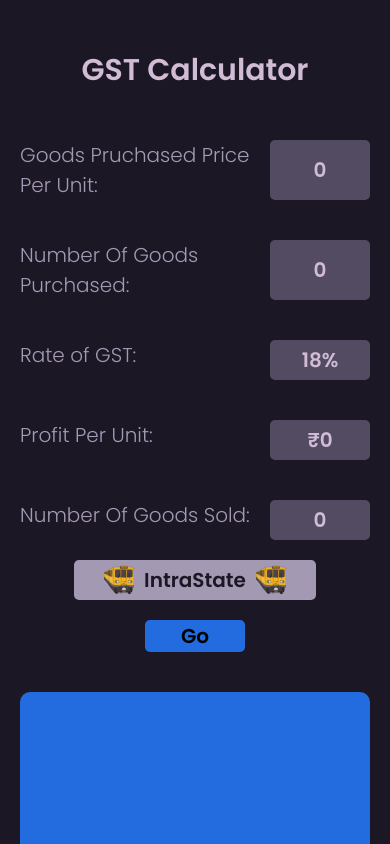
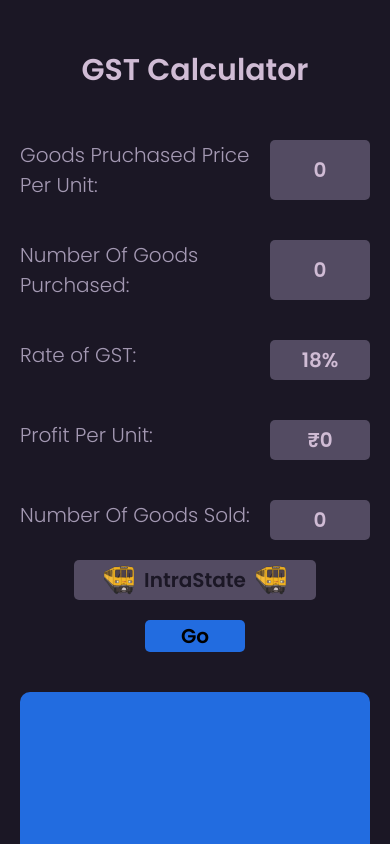
Before and after one commit to MeetCoding/gst-calculator-india, a React (Create React App) app: page / in a window 390 px wide. In both pictures the pointer is over the label "IntraState". Shown: the top 844 px of the page. Built offline with nearby package versions, Linux system fonts and the light colour scheme.

Commit message:
made the state button responsive

```diff
--- a/src/components/feed/Feed.css
+++ b/src/components/feed/Feed.css
@@ -55,6 +55,9 @@
     padding-block: 5px;
     border-radius: 5px;
 }
+.checkbox-label:hover {
+    background-color: var(--purple);
+}
 .checked {
     background-color: var(--light-purple);
 }
```
